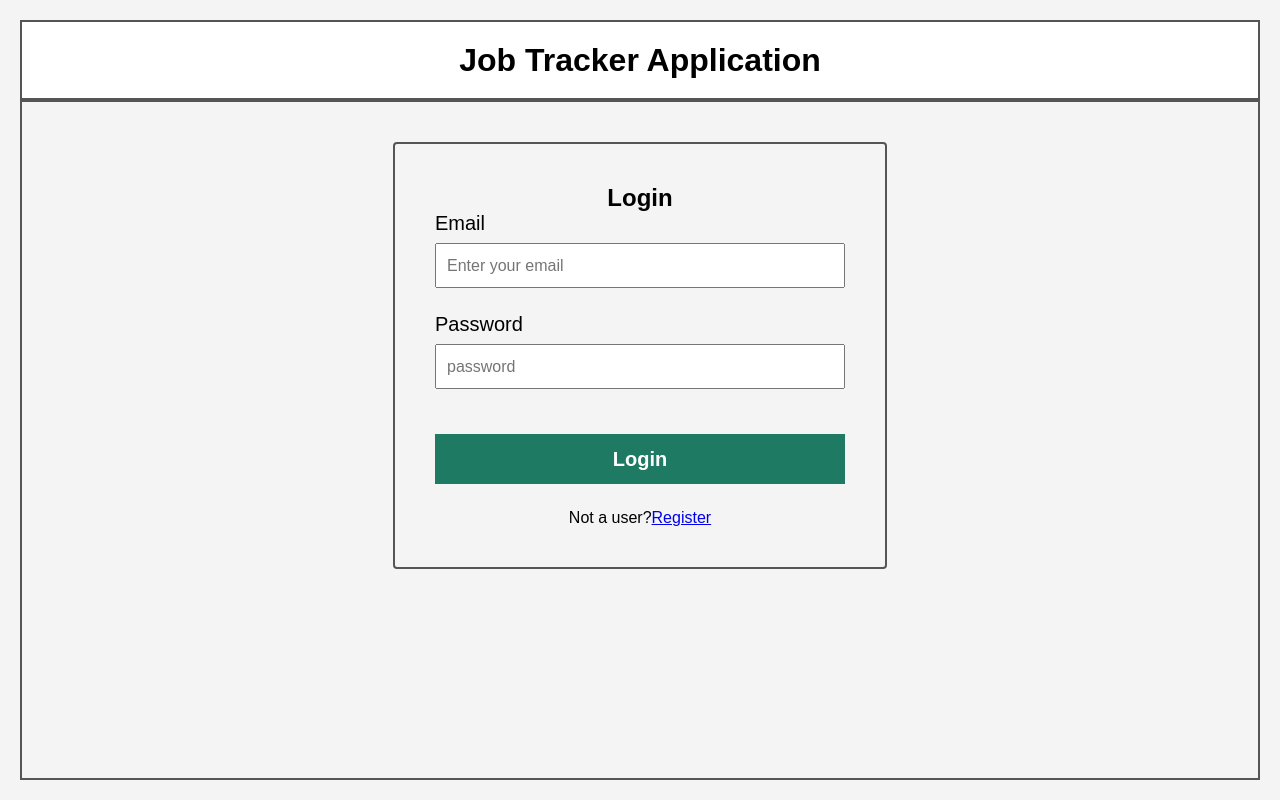
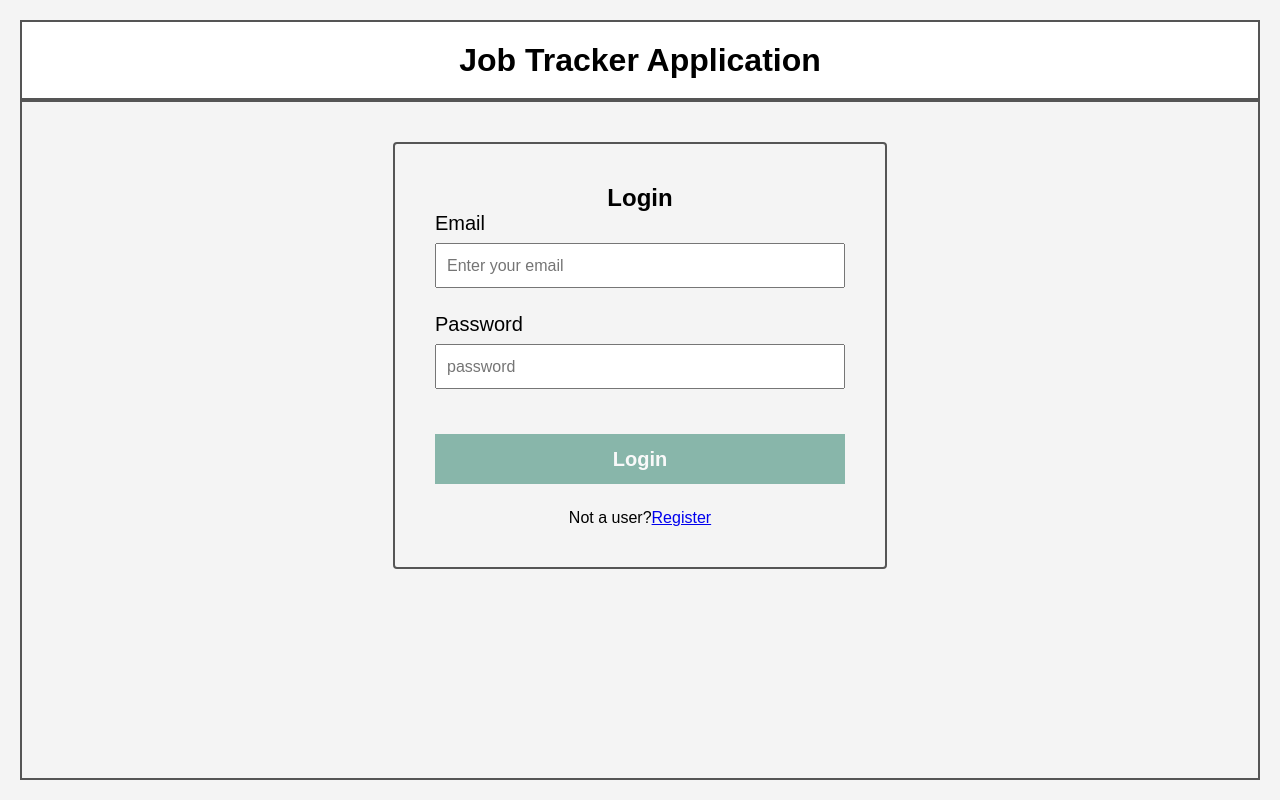
Before and after one commit to Code-Experiences/job-application-tracker, a React (Vite) app in the folder jtfront/: page /login in a window 1280 px wide. Built offline with nearby package versions, Linux system fonts and the light colour scheme.

Commit message:
feat: enhance Login component with email validation and error message display

```diff
--- a/jtfront/src/pages/Login.tsx
+++ b/jtfront/src/pages/Login.tsx
@@ -1,38 +1,45 @@
-import React, {useState} from 'react';
+import React, { useState } from 'react';
 import axios from 'axios';
 import { useNavigate, Link } from 'react-router-dom';
 import "../index.css";
 export default function Login() {
-  const [loginInfo, setLoginInfo]=useState({
-    email:'',
-    password:'',
+  const [loginInfo, setLoginInfo] = useState({
+    email: '',
+    password: '',
   })
 
-  const handleChange=(e: React.ChangeEvent<HTMLInputElement>)=>{
-    setLoginInfo({...loginInfo, [e.target.name]:e.target.value});
+  const handleChange = (e: React.ChangeEvent<HTMLInputElement>) => {
+    setLoginInfo({ ...loginInfo, [e.target.name]: e.target.value });
   }
 
   const navigate = useNavigate();
-  const handleSubmit=async(e:React.FormEvent<HTMLFormElement>)=>{
+  const handleSubmit = async (e: React.FormEvent<HTMLFormElement>) => {
     e.preventDefault();
 
-    try{
-      const response= await axios.post('http://127.0.0.1:3000/auth/login',loginInfo);
+    try {
+      const response = await axios.post('http://127.0.0.1:3000/auth/login', loginInfo);
       console.log('Form data submitted successfully:', response.data);
-      if(response.data){
+      if (response.data) {
         localStorage.setItem("id", response.data.user_id);
         navigate("/")
       }
     }
-    catch(error){
+    catch (error) {
       console.error('Error submitting form data:', error);
     }
 
   };
 
+  const emailRegex = /^[^\s@]+@[^\s@]+\.[^\s@]+$/;
 
+  const isEmailValid = emailRegex.test(loginInfo.email);
 
- // const navigate= useNavigate();
+  const isFormValid =
+    loginInfo.email.trim() !== "" &&
+    loginInfo.password.trim() !== "" &&
+    isEmailValid;
+
+  // const navigate= useNavigate();
   // const handleRedirect=() =>{
   //   navigate('/');
   // }
@@ -49,7 +56,10 @@ export default function Login() {
 
             <div className="input-group">
               <label>Email</label>
-              <input type="email" name="email" placeholder='Enter your email' value={loginInfo.email} onChange={handleChange}/>
+              <input type="email" name="email" placeholder='Enter your email' value={loginInfo.email} onChange={handleChange} />
+              {loginInfo.email && !isEmailValid && (
+                <p className="error">Please enter a valid email address.</p>
+              )}
             </div>
 
             <div className="input-group">
@@ -58,7 +68,7 @@ export default function Login() {
             </div>
 
 
-            <button className="submit-btn" type="submit" >
+            <button className="submit-btn" type="submit" disabled={!isFormValid} >
               Login
             </button>
 
```
